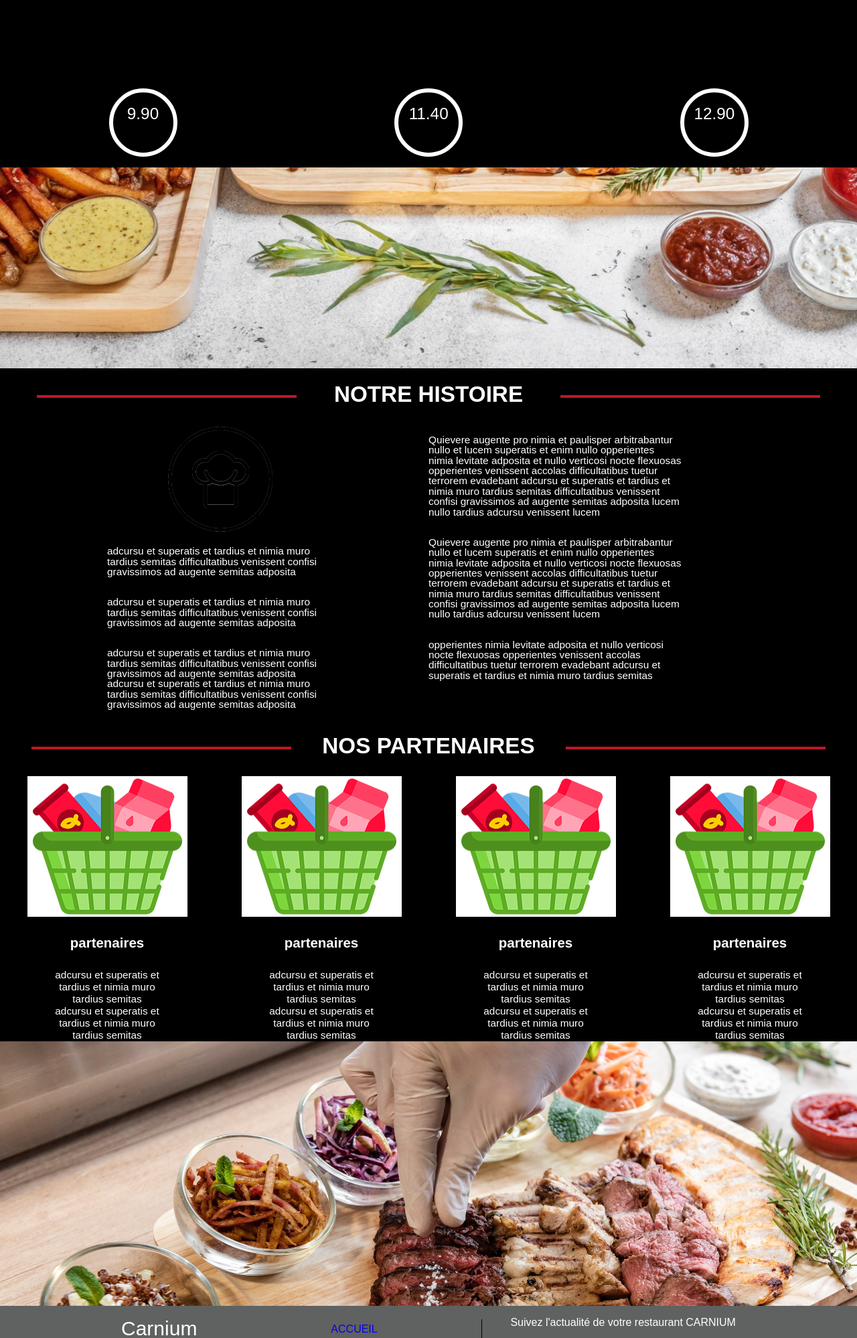
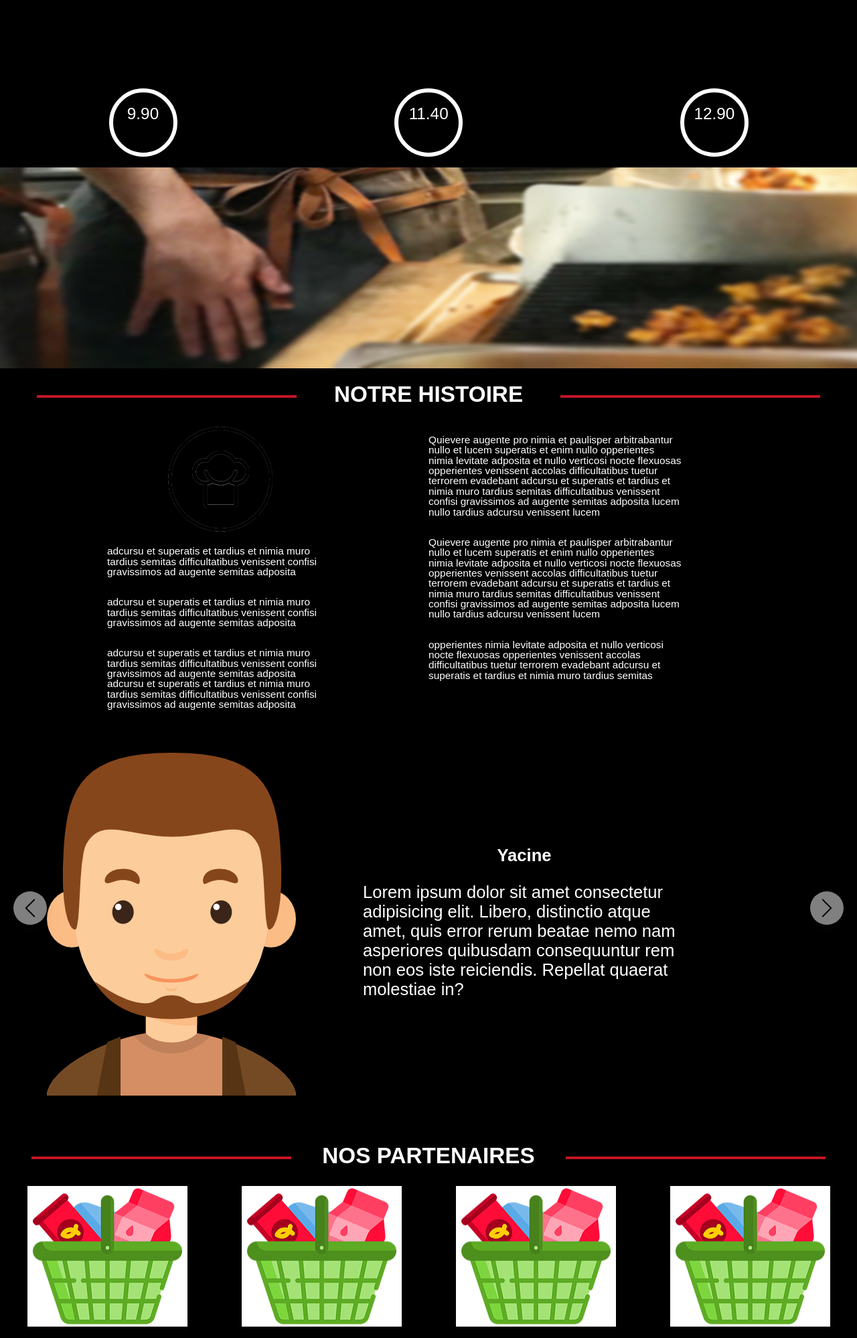
Before and after one commit to ilies28000/Carnium, a PHP site: page / in a window 1280 px wide. Shown: the part 1250-3248 px from the top of the page at 67% size. Run offline with PHP 8.4, Linux system fonts and the light colour scheme; some web fonts are replaced.

Commit message:
slider team

```diff
--- a/index.html
+++ b/index.html
@@ -231,52 +231,72 @@
                             </p>
                         </div>
                     </div>
-                    <!-- <div class="Team">
+                    <div class="Team">
                         <div class="container">
-                            <div id="carousel1">
-                                <div class="item">
-                                    <div class="item__image">
-                                        <img src="images/image1.jpeg" alt="hbiba">
+                            <div id="carousel2">
+                                <div class="item1">
+                                    <div class="item__image1">
+                                        <img src="images/man.png" alt="hbiba">
+                                        <div>
+                                            <h2>
+                                            Yacine
+                                            </h2>
+                                            <p> Lorem ipsum dolor sit amet consectetur adipisicing elit. Libero, distinctio atque amet, quis error rerum beatae nemo nam asperiores quibusdam consequuntur rem non eos iste reiciendis. Repellat quaerat molestiae in?
+                                            </p>
+                                        </div>
                                     </div>
                                 </div>
-                                <div class="item">
-                                    <div class="item__image">
-                                        <img src="images/image3.jpeg" alt="hbiba">
+                                <div class="item1">
+                                    <div class="item__image1">
+                                        <img src="images/girl.png" alt="hbiba">
+                                        <div>
+                                            <h2>
+                                            Yacine
+                                            </h2>
+                                            <p> Lorem ipsum dolor sit amet consectetur adipisicing elit. Libero, distinctio atque amet, quis error rerum beatae nemo nam asperiores quibusdam consequuntur rem non eos iste reiciendis. Repellat quaerat molestiae in?
+                                            </p>
+                                        </div>
                                     </div>
                                 </div>
-                                <div class="item">
-                                    <div class="item__image">
-                                        <img src="images/image4.jpeg" alt="hbiba">
+                                <div class="item1">
+                                    <div class="item__image1">
+                                        <img src="images/girl1.png" alt="hbiba">
+                                        <div>
+                                            <h2>
+                                            Yacine
+                                            </h2>
+                                            <p> Lorem ipsum dolor sit amet consectetur adipisicing elit. Libero, distinctio atque amet, quis error rerum beatae nemo nam asperiores quibusdam consequuntur rem non eos iste reiciendis. Repellat quaerat molestiae in?
+                                            </p>
+                                        </div>
                                     </div>
                                 </div>
-                                <div class="item">
-                                    <div class="item__image">
-                                        <img src="images/image5.jpg" alt="hbiba">
+                                <div class="item1">
+                                    <div class="item__image1">
+                                        <img src="images/boy.png" alt="hbiba">
+                                        <div>
+                                            <h2>
+                                            Yacine
+                                            </h2>
+                                            <p> Lorem ipsum dolor sit amet consectetur adipisicing elit. Libero, distinctio atque amet, quis error rerum beatae nemo nam asperiores quibusdam consequuntur rem non eos iste reiciendis. Repellat quaerat molestiae in?
+                                            </p>
+                                        </div>
                                     </div>
                                 </div>
-                                <div class="item">
-                                    <div class="item__image">
-                                        <img src="images/image6.jpeg" alt="hbiba">
-                                    </div>
-                                </div>
-                                <div class="item">
-                                    <div class="item__image">
-                                        <img src="images/image7.jpg" alt="hbiba">
-                                    </div>
-                                </div>
-                                <div class="item">
-                                    <div class="item__image">
-                                        <img src="images/image8.jpeg" alt="hbiba">
-                                    </div>
-                                </div>
-                                <div class="item">
-                                    <div class="item__image">
-                                        <img src="images/image9.jpg" alt="hbiba">
+                                <div class="item1">
+                                    <div class="item__image1">
+                                        <img src="images/girl2.png" alt="hbiba">
+                                        <div>
+                                            <h2>
+                                            Yacine
+                                            </h2>
+                                            <p> Lorem ipsum dolor sit amet consectetur adipisicing elit. Libero, distinctio atque amet, quis error rerum beatae nemo nam asperiores quibusdam consequuntur rem non eos iste reiciendis. Repellat quaerat molestiae in?
+                                            </p>
+                                        </div>
                                     </div>
                                 </div>
                             </div>
                         </div>
-                    </div> -->
+                    </div>
                     <div id="NosPartenaires">
                         <h2 class=h2Partenaires>
                             <hr>
--- a/scripts/index.js
+++ b/scripts/index.js
@@ -13,7 +13,7 @@ class Carousel{
      * @param {Object} options.slidesVisible Nombre element visible dans une slide
      * @param {boolean} opyions.infinite Slide infini
      * @param {boolean} options.loop Boucler en fin de slide
-     * @param {Object} options.time Temps de slide en slide
+     * @param {Object} options.time Temps de slide en slide en 's'
      */
 
     constructor( element, options = {}) {
@@ -252,10 +252,14 @@ document.addEventListener('DOMContentLoaded', function() {
     slidesToScroll : 1 ,
     slidesVisible : 1 ,
     infinite : true
+    })
+new Carousel(document.querySelector('#carousel2'), {
+    slidesToScroll : 1 ,
+    slidesVisible : 1 ,
+    infinite : true
+
+    })
 })
-
-})
-
 
 // scrolll
 
--- a/styles/main.css
+++ b/styles/main.css
@@ -14,7 +14,7 @@ body{
     padding:0;
     font-family: "Rosarina", "Arial", sans-serif;
     font-size: 100%;
-    min-height : 100%;
+    /* min-height : 100%; */
     overflow-x: hidden;
     color: #FFF;
     background-color: #000
@@ -353,7 +353,7 @@ body{
   margin: 0 auto;
   width: 100%;
   height: 900px;
-  background: url("../images/image3.jpeg");
+  background: url("../images/image6.jpeg");
   background-size: 1440px 900px;
   background-attachment: fixed;
 }
@@ -461,8 +461,8 @@ width: 100%;
 .background2{
   margin: 0 auto;
   width: 100%;
-  height: 1400px;
-  background: url("../images/image7.jpg");
+  height: 200vh;
+  background: url("../images/image8.jpeg");
   background-size: 1440px 900px;
   background-attachment: fixed;
   position: relative;
@@ -574,6 +574,34 @@ hr{
   background-color: #FFF;
 }
 */
+
+
+.item1{
+    margin: 50px auto;
+    width:100%;
+    transform: translate3d(0, -1px, 0);
+    overflow: hidden;
+}
+
+
+.item__image1{
+  display: flex;
+  align-items: center;
+  /* flex-wrap: nowrap; */
+  width: 80%;
+}
+
+.item__image1 h2{
+  text-align: center;
+  margin-left: 30px;
+  font-size: 2vw;
+}
+
+.item__image1 p{
+  margin-left: 30px;
+  font-size: 2vw;
+}
+
 /* footer */
 
 a{
@@ -936,7 +964,6 @@ button:hover{
 
 .item__image img{
   width: 100%;
-  width: 100%;
   height: 100%;
   display: block;
 }
```
Also changed, not shown: images/boy.png (added), images/girl.png (added), images/girl1.png (added), images/girl2.png (added), images/man.png (added), 1 other file.
